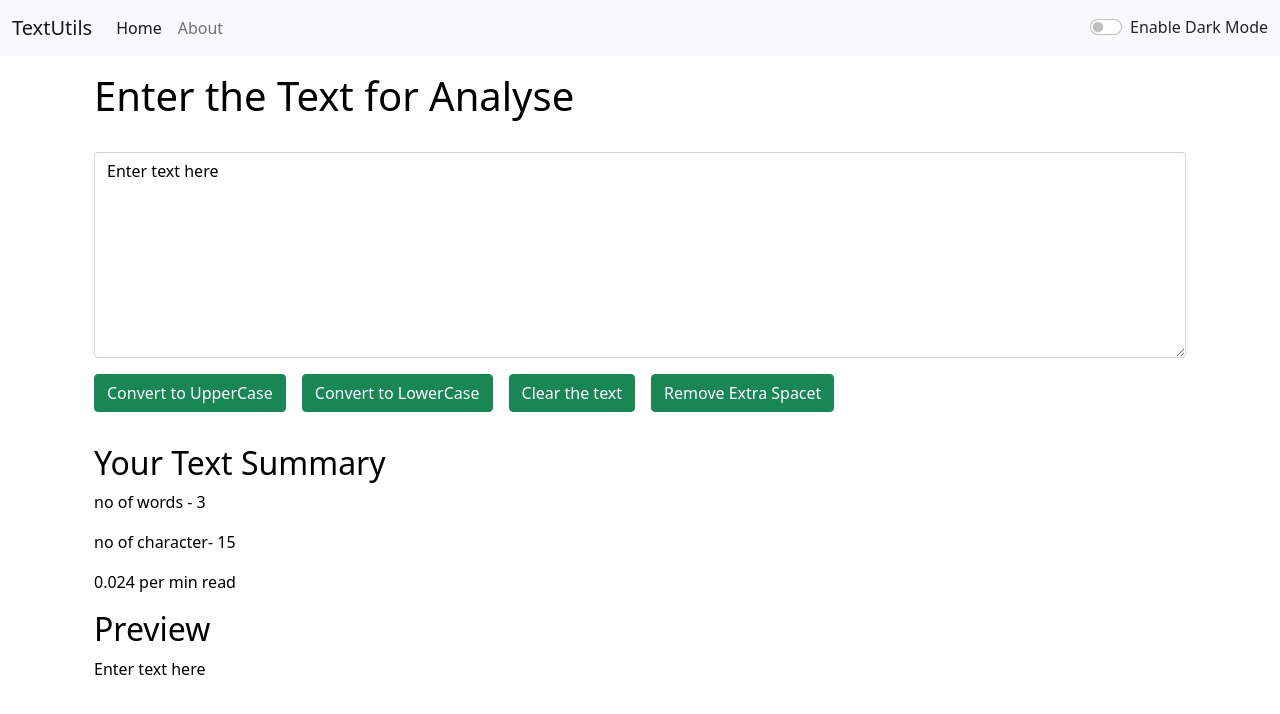
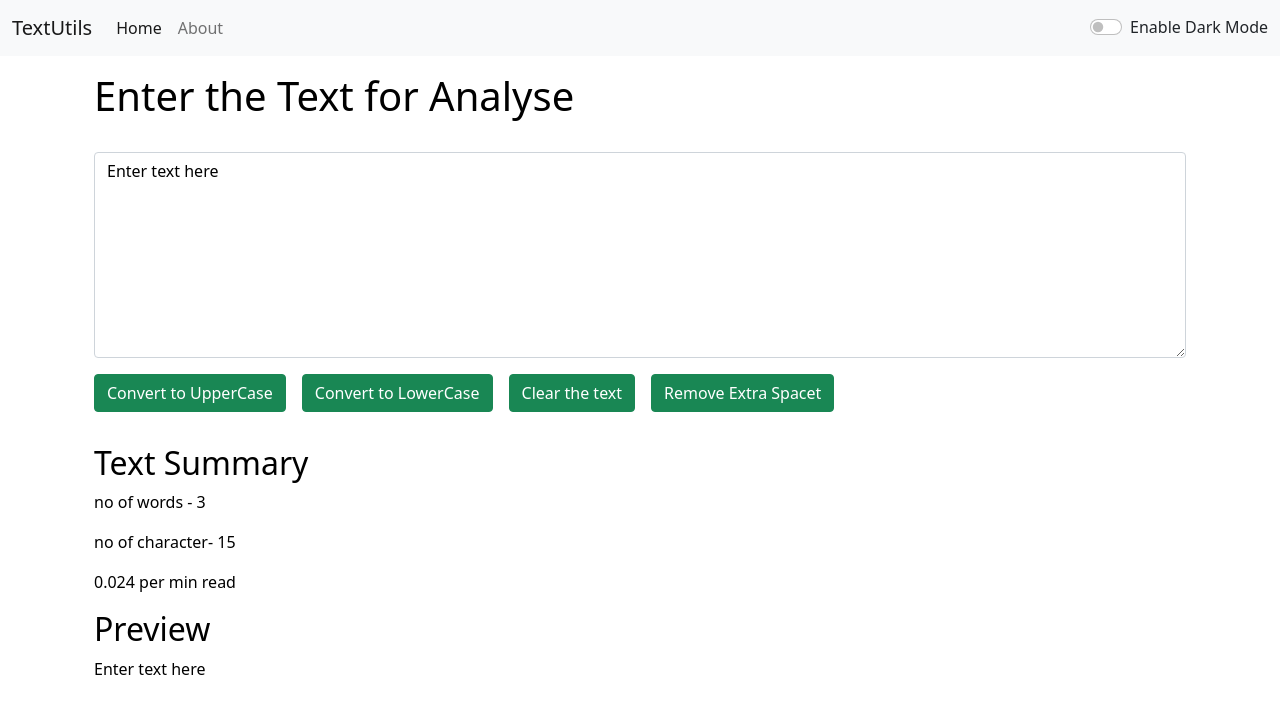
Before and after one commit to harsh852003/REACT-APP, a React (Create React App) app: page / in a window 1280 px wide. Shown: the top 714 px of the page. Built offline with nearby package versions, Linux system fonts and the light colour scheme.

Commit message:
Update TextForm.js

```diff
--- a/src/components/TextForm.js
+++ b/src/components/TextForm.js
@@ -9,7 +9,6 @@ export default function TextForm(props) {
     }
     const handleChange = (event) => {
         setText(event.target.value)
-
     }
     const handleOnClick = () => {
         let newText = text.toLowerCase()
@@ -25,7 +24,6 @@ export default function TextForm(props) {
         setText(newText.join(" "))
         props.showAlert("Extra Space Removed", "success")
     }
-
     return (
         <>
             <div className="container" style={{ color: props.mode === 'dark' ? 'white' : 'black' }}>
@@ -40,7 +38,7 @@ export default function TextForm(props) {
                 <button className="btn btn-success mx-3" onClick={handleExtraSpaces}>Remove Extra Spacet</button>
             </div>
             <div className="container my-3" style={{ color: props.mode === 'dark' ? 'white' : 'black' }}>
-                <h2>Your Text Summary</h2>
+                <h2>Text Summary</h2>
                 <p>no of words - {text.split(" ").length}</p>
                 <p>no of character- {text.length}</p>
                 <p>{0.008 * text.split(" ").length} per min read</p>
```
